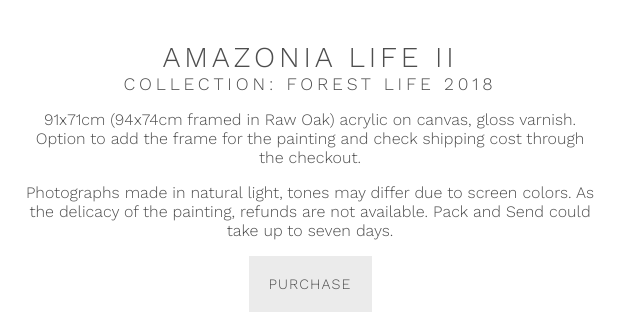
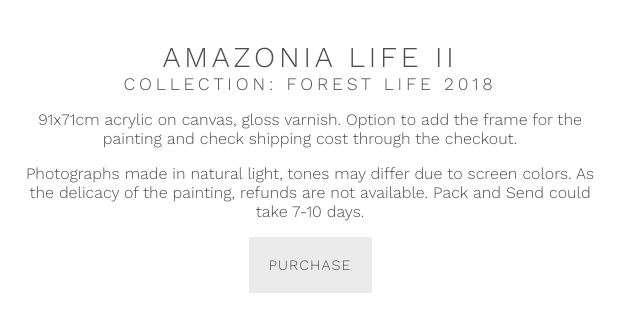
Before and after one commit to reginanovak/rn, a website: page item/amazonia-life-2.html in a window 1280 px wide. Shown: the part 171-491 px from the top of the page, 644-1280 px from the left. Drawn offline with nearby package versions, Linux system fonts and the light colour scheme.

Commit message:
Update description - frame size removed

```diff
--- a/item/amazonia-life-2.html
+++ b/item/amazonia-life-2.html
@@ -107,13 +107,13 @@
           <!-- </div> -->
           <div class="description">
             <p>
-              91x71cm (94x74cm framed in Raw Oak) acrylic on canvas, gloss varnish.
+              91x71cm acrylic on canvas, gloss varnish.
               Option to add the frame for the painting and check shipping cost through the checkout.
             </p>
             <p>
               Photographs made in natural light, tones may differ due to screen colors.
               As the delicacy of the painting, refunds are not available.
-              Pack and Send could take up to seven days.
+              Pack and Send could take 7-10 days.
             </p>
           </div>
 
```
Also changed, not shown: item/amazonia-life.html (+2 -2 lines), item/blue-ocean-2.html (+2 -2 lines), item/carribean-blue-bay.html (+1 -1 lines), item/feel-it-easy.html (+2 -2 lines), item/green-aqua.html (+2 -2 lines), item/serenity.html (+2 -2 lines).
